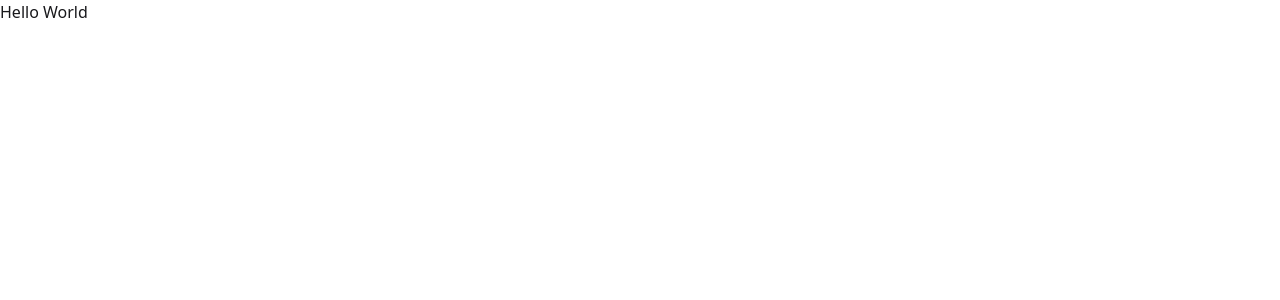
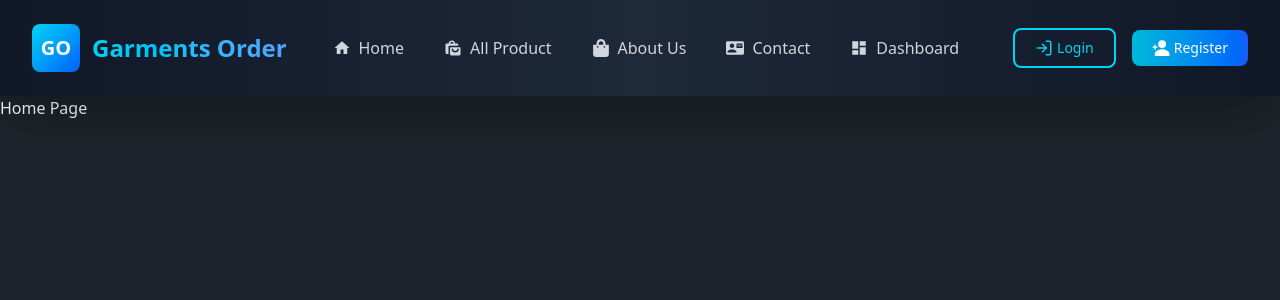
Before and after one commit to soumicshahriar/garments-order-tracking-system-client, a React (Vite) app: page / in a window 1280 px wide. Shown: the top 300 px of the page. Built offline with nearby package versions, Linux system fonts and the light colour scheme.

Commit message:
navbar created

```diff
--- a/package.json
+++ b/package.json
@@ -14,6 +14,7 @@
     "daisyui": "^5.5.8",
     "react": "^19.2.0",
     "react-dom": "^19.2.0",
+    "react-icons": "^5.5.0",
     "react-router": "^7.10.1",
     "tailwindcss": "^4.1.17"
   },
--- a/src/index.css
+++ b/src/index.css
@@ -1,2 +1,4 @@
 @import "tailwindcss";
-@plugin "daisyui";
+@plugin "daisyui" {
+  themes: dark --default;
+}
--- /dev/null
+++ b/src/layouts/MainLayout.jsx
@@ -0,0 +1,16 @@
+import React from "react";
+import { Outlet } from "react-router";
+import Navbar from "../pages/shared/Navbar/Navbar";
+
+const MainLayout = () => {
+  return (
+    <div>
+      <Navbar></Navbar>
+      <div>
+        <Outlet></Outlet>
+      </div>
+    </div>
+  );
+};
+
+export default MainLayout;
--- /dev/null
+++ b/src/pages/HomePage/HomePage.jsx
@@ -0,0 +1,11 @@
+import React from "react";
+
+const HomePage = () => {
+  return (
+    <div>
+      <h2>Home Page</h2>
+    </div>
+  );
+};
+
+export default HomePage;
--- /dev/null
+++ b/src/pages/shared/Navbar/Navbar.jsx
@@ -0,0 +1,156 @@
+import React, { useState } from "react";
+import { GiHamburgerMenu } from "react-icons/gi";
+import { AiOutlineClose } from "react-icons/ai";
+import { FaUserCircle, FaShoppingBag, FaSignOutAlt } from "react-icons/fa";
+import { MdDashboard, MdHome, MdContactMail } from "react-icons/md";
+import { BiSolidShoppingBags } from "react-icons/bi";
+import { FiLogIn } from "react-icons/fi";
+import { IoPersonAddSharp } from "react-icons/io5";
+
+const Navbar = () => {
+  const [isOpen, setIsOpen] = useState(false);
+  const [isLoggedIn] = useState(false);
+
+  const toggleMenu = () => {
+    setIsOpen(!isOpen);
+  };
+
+  const navLinks = [
+    { label: "Home", href: "/", icon: MdHome },
+    { label: "All Product", href: "/all-product", icon: BiSolidShoppingBags },
+    { label: "About Us", href: "/about", icon: FaShoppingBag },
+    { label: "Contact", href: "/contact", icon: MdContactMail },
+    { label: "Dashboard", href: "/dashboard", icon: MdDashboard },
+  ];
+
+  return (
+    <nav className="bg-linear-to-r from-gray-900 via-gray-800 to-gray-900 shadow-2xl sticky top-0 z-50">
+      <div className="max-w-7xl mx-auto px-2 xs:px-3 sm:px-6 lg:px-8">
+        <div className="flex justify-between items-center h-16 sm:h-20 lg:h-24">
+          {/* Logo */}
+          <div className="shrink-0">
+            <a href="/" className="flex items-center group">
+              <div className="w-8 h-8 sm:w-10 sm:h-10 lg:w-12 lg:h-12 bg-linear-to-br from-cyan-400 to-blue-600 rounded-lg flex items-center justify-center transform group-hover:scale-110 transition-transform duration-300">
+                <span className="text-white font-bold text-sm sm:text-lg lg:text-xl">
+                  GO
+                </span>
+              </div>
+              <span className="hidden sm:block ml-2 sm:ml-3 text-sm sm:text-lg lg:text-2xl font-bold text-transparent bg-clip-text bg-linear-to-r from-cyan-400 to-blue-400 whitespace-nowrap">
+                Garments Order
+              </span>
+            </a>
+          </div>
+
+          {/* Desktop Navigation */}
+          <div className="hidden md:flex items-center space-x-4 lg:space-x-8">
+            {navLinks.map((link) => {
+              const IconComponent = link.icon;
+              return (
+                <a
+                  key={link.label}
+                  href={link.href}
+                  className="flex items-center space-x-1 md:space-x-2 text-xs md:text-sm lg:text-base text-gray-300 hover:text-cyan-400 transition-colors duration-300 font-medium relative group"
+                >
+                  <IconComponent className="text-sm md:text-base lg:text-lg shrink-0" />
+                  <span className="hidden lg:inline">{link.label}</span>
+                  <span className="inline lg:hidden" title={link.label}>
+                    {link.label.split(" ")[0]}
+                  </span>
+                  <span className="absolute bottom-0 left-0 w-0 h-0.5 bg-linear-to-r from-cyan-400 to-blue-500 group-hover:w-full transition-all duration-300"></span>
+                </a>
+              );
+            })}
+          </div>
+
+          {/* Right Side - Auth & User */}
+          <div className="hidden md:flex items-center space-x-2 lg:space-x-4">
+            {isLoggedIn ? (
+              <>
+                <div className="flex items-center space-x-2 lg:space-x-3 pl-2 lg:pl-4 border-l border-gray-700">
+                  <FaUserCircle className="text-cyan-400 text-xl md:text-2xl lg:text-3xl cursor-pointer hover:text-blue-400 transition-colors duration-300" />
+                  <button className="hidden lg:flex items-center space-x-2 px-3 lg:px-4 py-1 lg:py-2 bg-red-600 hover:bg-red-700 text-white text-xs lg:text-sm rounded-lg font-medium transition-colors duration-300 transform hover:scale-105">
+                    <FaSignOutAlt className="text-sm lg:text-lg" />
+                    <span>Logout</span>
+                  </button>
+                </div>
+              </>
+            ) : (
+              <>
+                <button className="flex items-center space-x-1 px-3 py-1 md:px-4 md:py-1.5 lg:px-5 lg:py-2 text-cyan-400 border-2 border-cyan-400 rounded-lg text-xs md:text-xs lg:text-sm font-medium hover:bg-cyan-400 hover:text-gray-900 transition-all duration-300 transform hover:scale-105">
+                  <FiLogIn className="text-xs md:text-sm lg:text-lg shrink-0" />
+                  <span className="hidden lg:inline">Login</span>
+                </button>
+                <button className="flex items-center space-x-1 px-3 py-1 md:px-4 md:py-1.5 lg:px-5 lg:py-2 bg-linear-to-r from-cyan-500 to-blue-600 text-white text-xs md:text-xs lg:text-sm rounded-lg font-medium hover:shadow-lg hover:shadow-cyan-500/50 transition-all duration-300 transform hover:scale-105">
+                  <IoPersonAddSharp className="text-xs md:text-sm lg:text-lg shrink-0" />
+                  <span className="hidden lg:inline">Register</span>
+                </button>
+              </>
+            )}
+          </div>
+
+          {/* Mobile menu button */}
+          <div className="md:hidden flex items-center space-x-2 sm:space-x-3">
+            {isLoggedIn ? (
+              <FaUserCircle className="text-cyan-400 text-lg sm:text-2xl cursor-pointer hover:text-blue-400 transition-colors duration-300" />
+            ) : null}
+            <button
+              onClick={toggleMenu}
+              className="text-gray-300 hover:text-cyan-400 transition-colors duration-300 text-lg sm:text-2xl"
+            >
+              {isOpen ? (
+                <AiOutlineClose className="text-lg sm:text-2xl" />
+              ) : (
+                <GiHamburgerMenu className="text-lg sm:text-2xl" />
+              )}
+            </button>
+          </div>
+        </div>
+
+        {/* Mobile Navigation */}
+        {isOpen && (
+          <div className="md:hidden pb-3 sm:pb-4 border-t border-gray-700 animate-in fade-in slide-in-from-top-2">
+            <div className="space-y-2 sm:space-y-3 pt-3 sm:pt-4">
+              {navLinks.map((link) => {
+                const IconComponent = link.icon;
+                return (
+                  <a
+                    key={link.label}
+                    href={link.href}
+                    className="flex items-center space-x-2 sm:space-x-3 px-3 sm:px-4 py-2 sm:py-2.5 text-sm sm:text-base text-gray-300 hover:text-cyan-400 hover:bg-gray-800/50 rounded-lg transition-all duration-300 font-medium"
+                    onClick={() => setIsOpen(false)}
+                  >
+                    <IconComponent className="text-base sm:text-lg shrink-0" />
+                    <span>{link.label}</span>
+                  </a>
+                );
+              })}
+
+              {/* Mobile Auth Buttons */}
+              <div className="pt-3 sm:pt-4 border-t border-gray-700 space-y-2">
+                {isLoggedIn ? (
+                  <button className="w-full flex items-center justify-center space-x-2 px-3 sm:px-4 py-2 sm:py-2.5 bg-red-600 hover:bg-red-700 text-white text-sm sm:text-base rounded-lg font-medium transition-colors duration-300">
+                    <FaSignOutAlt className="text-base sm:text-lg" />
+                    <span>Logout</span>
+                  </button>
+                ) : (
+                  <>
+                    <button className="w-full flex items-center justify-center space-x-2 px-3 sm:px-4 py-2 sm:py-2.5 text-cyan-400 border-2 border-cyan-400 rounded-lg text-sm sm:text-base font-medium hover:bg-cyan-400 hover:text-gray-900 transition-all duration-300">
+                      <FiLogIn className="text-base sm:text-lg" />
+                      <span>Login</span>
+                    </button>
+                    <button className="w-full flex items-center justify-center space-x-2 px-3 sm:px-4 py-2 sm:py-2.5 bg-linear-to-r from-cyan-500 to-blue-600 text-white text-sm sm:text-base rounded-lg font-medium hover:shadow-lg hover:shadow-cyan-500/50 transition-all duration-300">
+                      <IoPersonAddSharp className="text-base sm:text-lg" />
+                      <span>Register</span>
+                    </button>
+                  </>
+                )}
+              </div>
+            </div>
+          </div>
+        )}
+      </div>
+    </nav>
+  );
+};
+
+export default Navbar;
--- a/src/routes/router.jsx
+++ b/src/routes/router.jsx
@@ -1,8 +1,11 @@
 import { createBrowserRouter } from "react-router";
+import MainLayout from "../layouts/MainLayout";
+import HomePage from "../pages/HomePage/HomePage";
 
 export const router = createBrowserRouter([
   {
     path: "/",
-    element: <div>Hello World</div>,
+    Component: MainLayout,
+    children: [{ index: true, Component: HomePage }],
   },
 ]);
```
Also changed, not shown: 1 other file (tests, documents, lock files or other folders).
